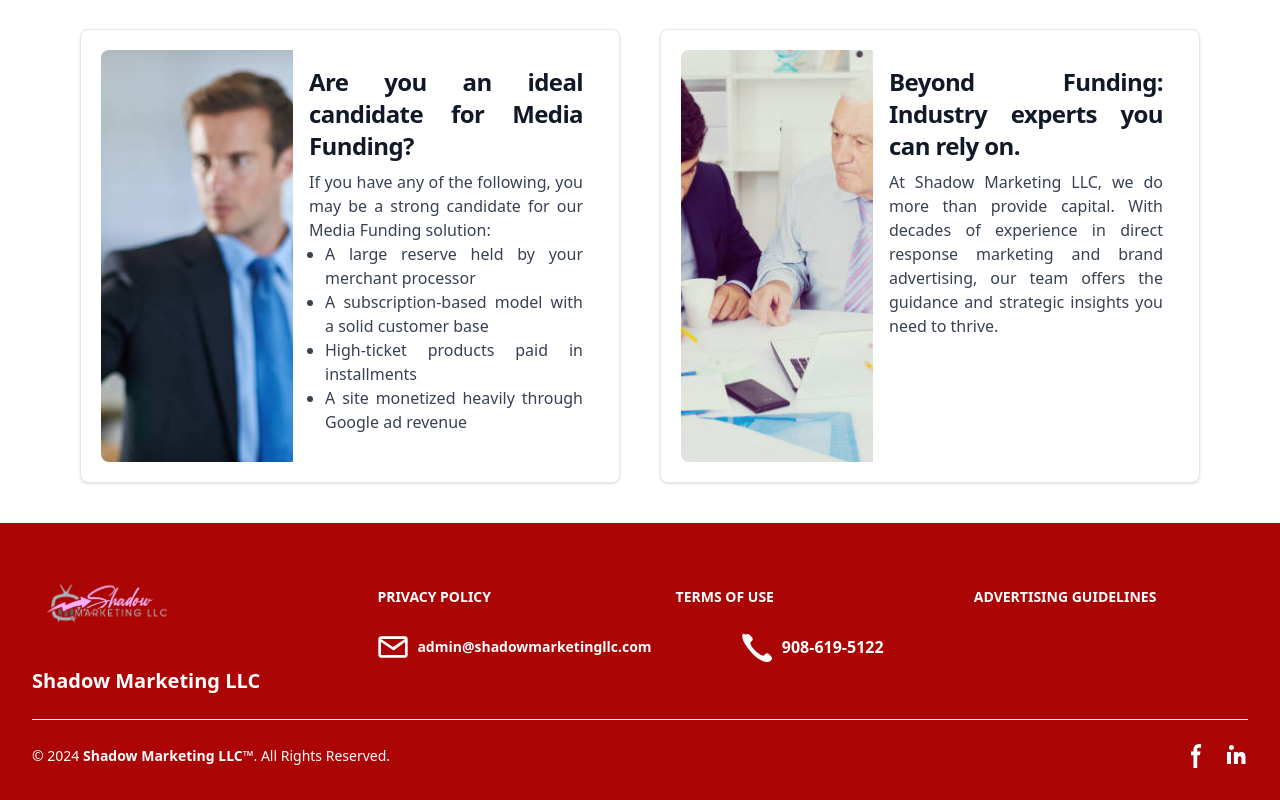
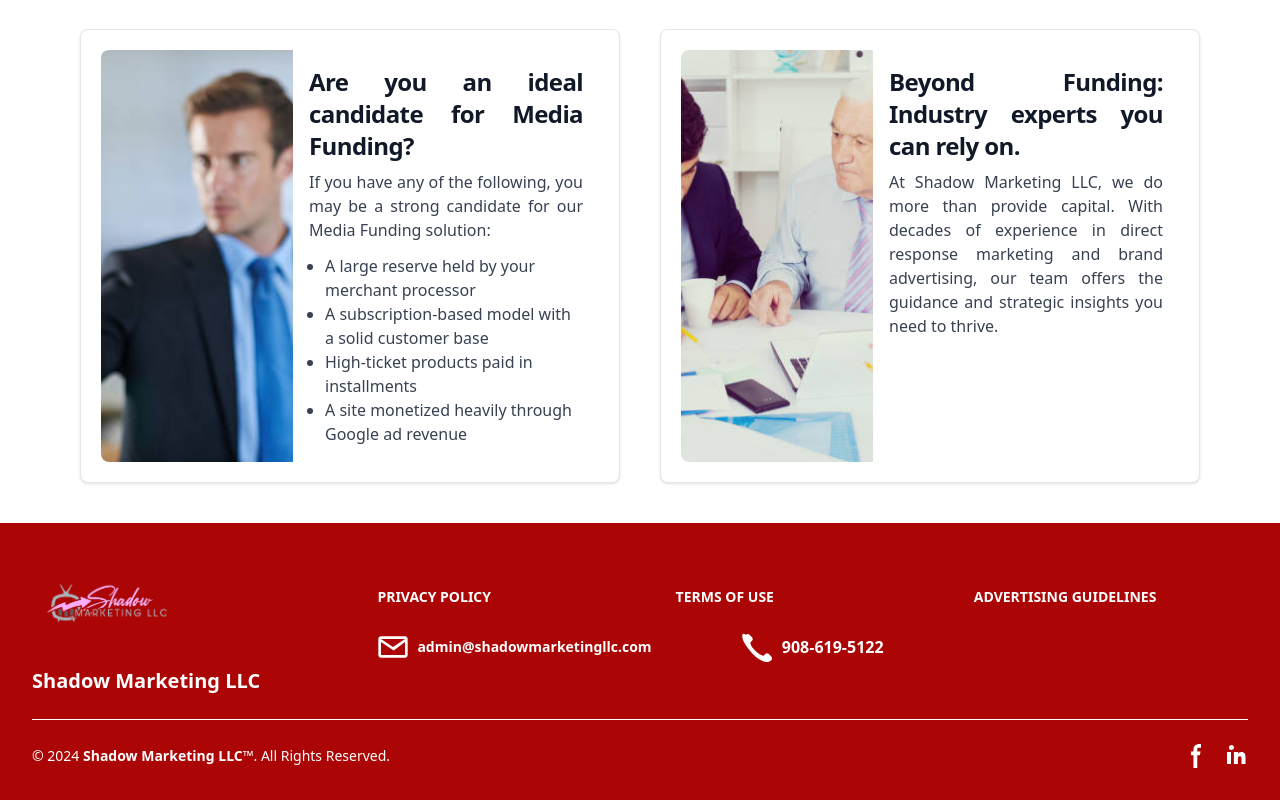
Before and after one commit to ansh-pachauri/optimumClone, a React (Vite) app: page /funding in a window 1280 px wide. Shown: the part 753-1553 px from the top of the page. Built offline with nearby package versions, Linux system fonts and the light colour scheme.

Commit message:
before submit ui

```diff
--- a/src/components/Card.jsx
+++ b/src/components/Card.jsx
@@ -73,14 +73,17 @@
               Are you an ideal candidate for Media Funding?
             </h5>
             <p className="mb-3 font-normal text-justify text-gray-700 dark:text-gray-400">
-              If you have any of the following, you may be a strong candidate for our Media Funding solution:
-              <ul className="list-disc ml-4">
+              If you have any of the following, you may be a strong candidate for our Media Funding solution:</p>
+              <span>
+              <ul className="list-disc ml-4 text-gray-700">
                 <li>A large reserve held by your merchant processor</li>
                 <li>A subscription-based model with a solid customer base</li>
                 <li>High-ticket products paid in installments</li>
                 <li>A site monetized heavily through Google ad revenue</li>
               </ul>
-            </p>
+              </span>
+
+
           </div>
         </div>
 
--- a/src/components/Contact.jsx
+++ b/src/components/Contact.jsx
@@ -4,8 +4,8 @@
 import emailjs from "emailjs-com";
 // import 'react-toastify/dist/ReactToastify.css';
 // import { ToastContainer, toast } from 'react-toastify';
-import dotenv from "dotenv"
-dotenv.config()
+// import dotenv from "dotenv"
+// dotenv.config()
 
 
 const Input = ({name, label, register, required ,type,pattern,onChange, placeholder}) => (
```
Also changed, not shown: 1 other file (tests, documents, lock files or other folders).
